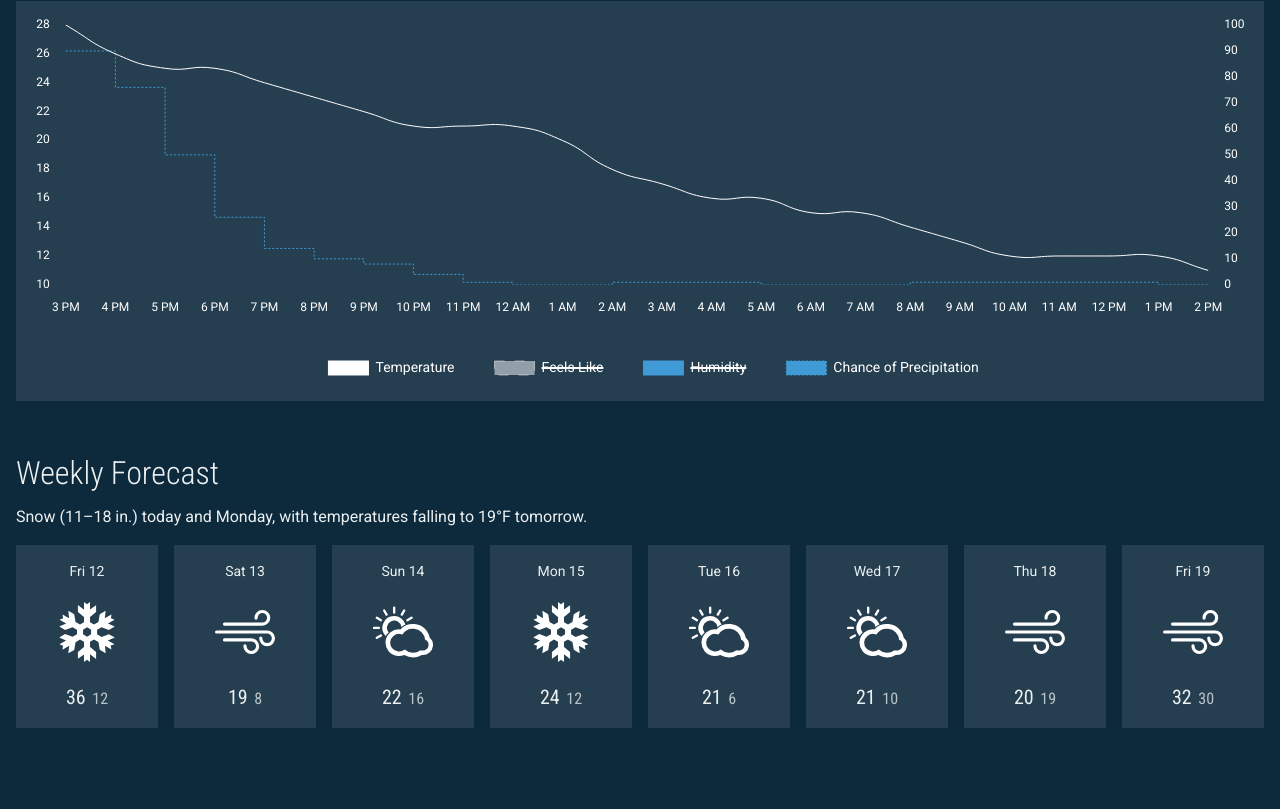
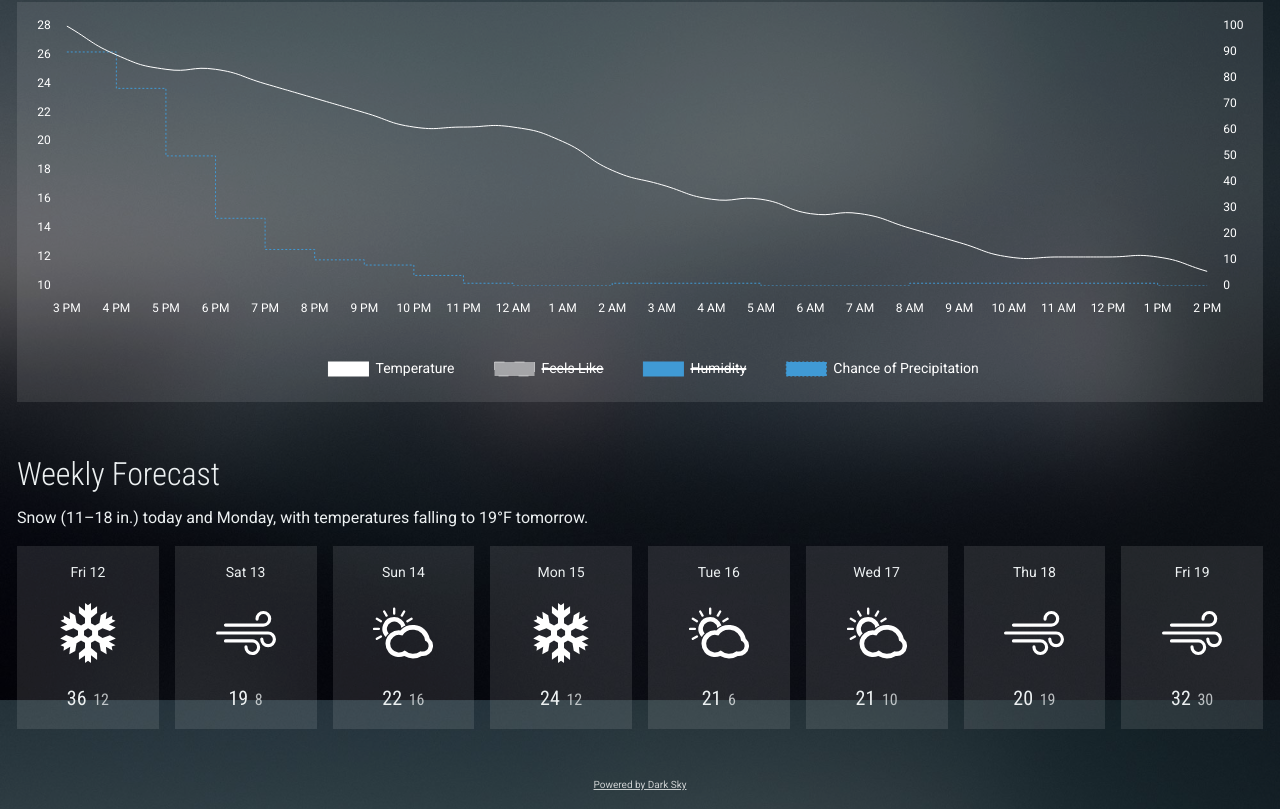
Before and after one commit to jdugdown/weather, a Vue app: page / in a window 1280 px wide. Shown: the part 1006-1815 px from the top of the page. Before the commit the page ends 1782 px from the top, so only its background shows below. Built offline with nearby package versions, Linux system fonts and the light colour scheme; a web font is replaced by a local one.

Commit message:
add cynamic page background

```diff
--- a/src/App.vue
+++ b/src/App.vue
@@ -2,15 +2,18 @@
   <div id="app">
     <div id="loading" v-if="loading"></div>
 
-    <div class="container" v-else>
+    <div v-else>
       <div v-if="errors && errors.length">
+        <div class="container">
           <div class="message message-error" v-for="error in errors"><strong>Error:</strong> {{ error.message }}</div>
         </div>
+      </div>
 
-      <div v-else>
-        <div class="message" :class="'message-' + alert.severity" v-for="alert in forecast.alerts">
-          <div><strong>{{ alert.title }}</strong></div>
-          <div>{{ alert.description }}</div>
+      <div class="bg" :class="background" v-else>
+        <div class="container">
+          <div class="message" :class="'message--' + alert.severity" v-for="alert in forecast.alerts">
+            <div class="message__title"><strong>{{ alert.title }}</strong></div>
+            <div class="message__description">{{ alert.description }}</div>
           </div>
 
           <h1>Somecity, State</h1>
@@ -19,6 +22,11 @@
           <Today :forecast="forecast.daily.data[0]"></Today>
           <Hourly :forecast="forecast.hourly"></Hourly>
           <Weekly :forecast="forecast.daily"></Weekly>
+
+          <p class="attribution">
+            <a href="https://darksky.net/poweredby/" target="_blank">Powered by Dark Sky</a>
+          </p>
+        </div>
       </div>
     </div>
   </div>
@@ -26,6 +34,7 @@
 
 <script>
 import axios from 'axios'
+import moment from 'moment'
 import Currently from './components/Currently'
 import Today from './components/Today'
 import Hourly from './components/Hourly'
@@ -48,11 +57,7 @@ export default {
       forecast: []
     }
   },
-  created () {
-    console.log('created')
-  },
   mounted () {
-    console.log('mounted')
     this.getForecast()
   },
   methods: {
@@ -67,6 +72,30 @@ export default {
           this.loading = false
         })
     }
+  },
+  computed: {
+    background: function () {
+      var background = ''
+      var daytime = 'night'
+      var clouds = 'clear'
+
+      var now = this.forecast.currently.time
+      var sunrise = this.forecast.daily.data[0].sunriseTime
+      var sunset = this.forecast.daily.data[0].sunsetTime
+      var cloudCover = this.forecast.currently.cloudCover
+
+      if (sunrise <= now && now <= sunset) {
+        daytime = 'day'
+      }
+
+      if (cloudCover > 0.5) {
+        clouds = 'clouds'
+      }
+
+      background = daytime + '-' + clouds
+
+      return background
+    }
   }
 }
 </script>
--- a/src/styles/partials/_base.scss
+++ b/src/styles/partials/_base.scss
@@ -39,3 +39,53 @@ body {
   height: 100%;
   background: red;
 }
+
+.attribution {
+  text-align: center;
+  font-size: .625rem;
+
+  a {
+    color: $white;
+    opacity: .75;
+  }
+}
+
+.bg {
+  padding: 1px;
+  background-position: 50% 50%;
+  background-attachment: fixed;
+  background-size: cover;
+  position: relative;
+
+  &::before {
+    content: '';
+    position: absolute;
+    top: 0;
+    left: 0;
+    width: 100%;
+    height: 100%;
+    background: rgba($black, .5);
+    z-index: 1;
+  }
+
+  &.day-clouds {
+    background-image: url('/static/img/bg-day-clouds.jpg');
+  }
+
+  &.day-clear {
+    background-image: url('/static/img/bg-day-clear.jpg');
+  }
+
+  &.night-clouds {
+    background-image: url('/static/img/bg-night-clouds.jpg');
+  }
+
+  &.night-clear {
+    background-image: url('/static/img/bg-night-clear.jpg');
+  }
+
+  > .container {
+    position: relative;
+    z-index: 2;
+  }
+}
```
Lines whose indentation alone changed are shown as unchanged.
